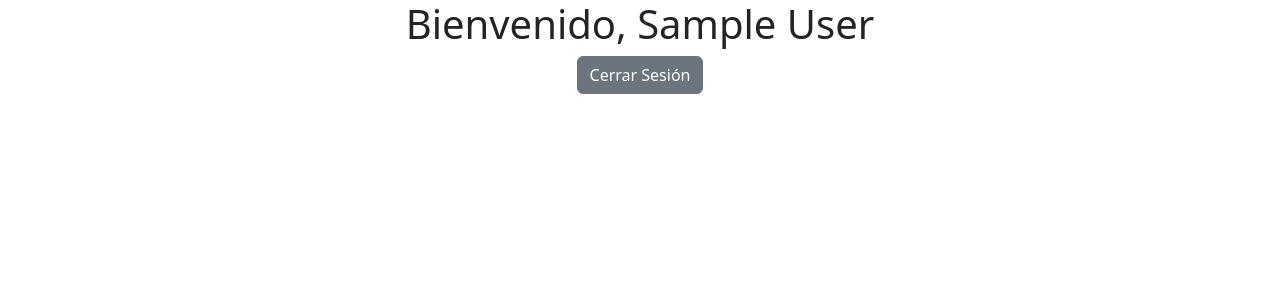
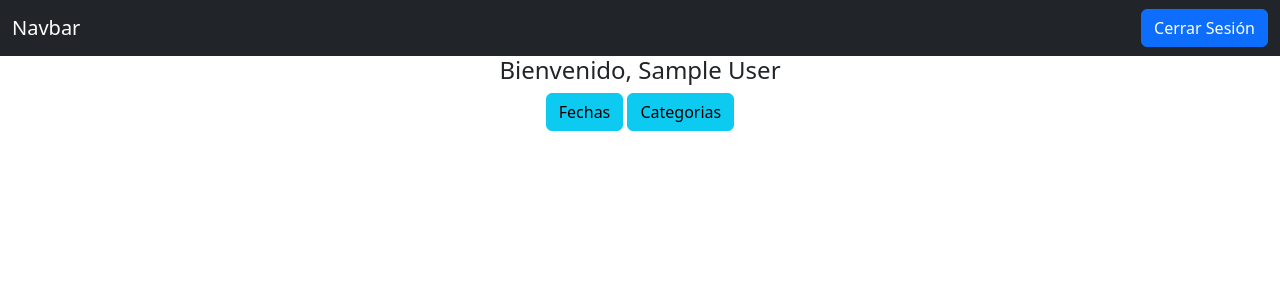
Before and after one commit to ErxAr115/Flask-Site, a Flask app: page /home in a window 1280 px wide. Shown: the top 300 px of the page. Run offline with Flask 3, Linux system fonts and the light colour scheme; the visitor is signed in with stand-in values (Sample User, id 1); data that the repository does not hold is empty; some libraries are stand-ins or nearby versions.

Commit message:
Grafica Categorias

```diff
--- a/src/app.py
+++ b/src/app.py
@@ -1,3 +1,4 @@
+import json
 from flask import Flask, render_template, request, redirect, url_for, flash
 from flask_login import LoginManager, login_user, logout_user, login_required
 from flask_mysqldb import MySQL
@@ -47,11 +48,31 @@ def logout():
 def home():
     return render_template('home.html')
 
+@app.route('/categorias')
+def categorias():
+    try:
+        cursor = db.connection.cursor()
+        sql = "SELECT COUNT(id) FROM registro_test GROUP BY categoria ORDER BY categoria ASC"
+        cursor.execute(sql)
+        row = cursor.fetchall()
+        data = convertToList(row)
+        print(data)
+        cursor.close()
+    except Exception as ex:
+        raise Exception(ex)
+    return render_template('categorias.html', data=data)
 def status401(error):
    return redirect(url_for('login'))
 
 def status404(error):
     return render_template('notFound.html'), 404
+
+def convertToList(row):
+    lista_numeros = []
+    for element in row:
+        num = element[0]
+        lista_numeros.append(num)
+    return lista_numeros
 
 if __name__ == '__main__':
     app.config.from_object(config['development'])
--- a/src/templates/base.html
+++ b/src/templates/base.html
@@ -10,6 +10,7 @@
     {% endblock %}
 </head>
 <body class="text-center">
+    <script src="https://cdn.jsdelivr.net/npm/chart.js"></script>
     {% block body %}
     {% endblock %}
     <script src="https://cdn.jsdelivr.net/npm/bootstrap@5.3.2/dist/js/bootstrap.bundle.min.js" integrity="sha384-C6RzsynM9kWDrMNeT87bh95OGNyZPhcTNXj1NW7RuBCsyN/o0jlpcV8Qyq46cDfL" crossorigin="anonymous"></script>
--- a/src/templates/home.html
+++ b/src/templates/home.html
@@ -2,7 +2,28 @@
 
 {% block title %}Página Principal{% endblock %}
 
+{% block customCSS %}
+<link rel="stylesheet" href="{{url_for('static', filename='css/home.css')}}">
+{% endblock %}
+
 {% block body %}
-    <h1>Bienvenido, {{ current_user.fullname }}</h1>
-    <a class="btn btn-secondary" href="{{ url_for('logout') }}">Cerrar Sesión</a>
+<nav class="navbar navbar-expand-lg navbar-dark bg-dark">
+    <div class="container-fluid">
+      <a class="navbar-brand" href="#">Navbar</a>
+      <button class="navbar-toggler" type="button" data-bs-toggle="collapse" data-bs-target="#navbarNavAltMarkup" aria-controls="navbarNavAltMarkup" aria-expanded="false" aria-label="Toggle navigation">
+        <span class="navbar-toggler-icon"></span>
+      </button>
+      <div class="collapse navbar-collapse" id="navbarNavAltMarkup">
+        <div class="navbar-nav ms-auto">
+            <a class="btn btn-primary text-end" href="{{ url_for('logout') }}">Cerrar Sesión</a>
+        </div>
+      </div>
+    </div>
+  </nav>
+
+<div class="container">
+    <h4>Bienvenido, {{ current_user.fullname }}</h4>
+    <a type="button" class="btn btn-info" href="#">Fechas</a>
+    <a type="button" class="btn btn-info" href="{{ url_for('categorias') }}">Categorias</a>
+</div>
 {% endblock %}
```
Also changed, not shown: src/templates/categorias.html (added, +43 -0 lines), src/static/css/home.css (added).
